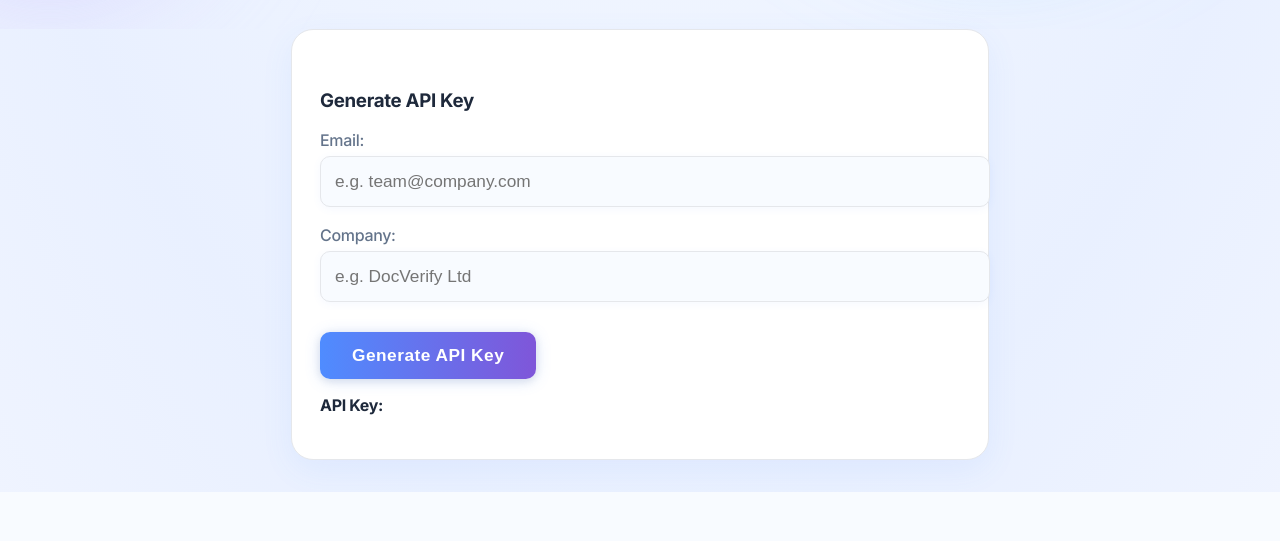
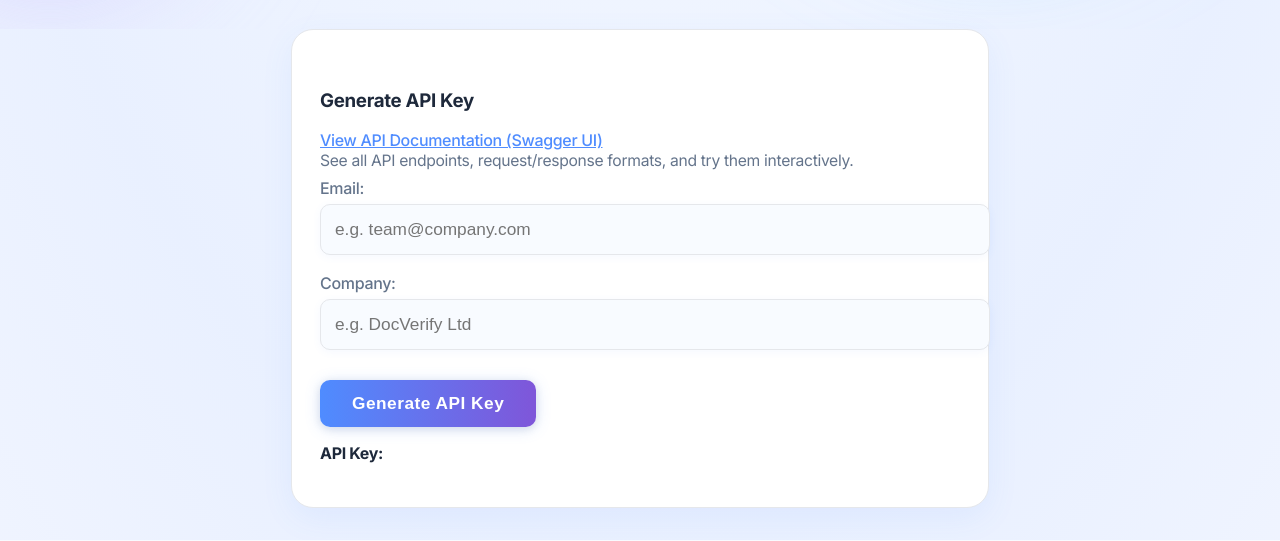
Before and after one commit to starkPiyush/Verify_DOC, a Flask app: page / in a window 1280 px wide. Shown: the part 819-1360 px from the top of the page. Run offline with Flask 3, Linux system fonts and the light colour scheme.

Commit message:
Swagger_UI

```diff
--- a/templates/index.html
+++ b/templates/index.html
@@ -430,6 +430,13 @@
     </div>
     <div class="container">
     <h3>Generate API Key</h3>
+    <p style="margin-bottom:8px;">
+      <a href="/apidocs/" target="_blank" rel="noopener" style="color:#4f8cff;text-decoration:underline;font-weight:500;">
+        View API Documentation (Swagger UI)
+      </a>
+      <br>
+      <span style="font-size:0.98em;color:#64748b;">See all API endpoints, request/response formats, and try them interactively.</span>
+    </p>
     <label for="apiEmail">Email:</label>
     <input type="text" id="apiEmail" placeholder="e.g. team@company.com">
     <label for="apiCompany">Company:</label>
@@ -897,7 +904,7 @@
                 <a href="#">How It Works</a>
                 <a href="#">Supported Documents</a>
                 <a href="#">Security</a>
-                <a href="#">API Documentation</a>
+                <a href="/apidocs/" target="_blank" rel="noopener">API Documentation</a>
             </div>
             <div class="footer-col legal">
                 <div class="footer-col-title">Legal</div>
```
